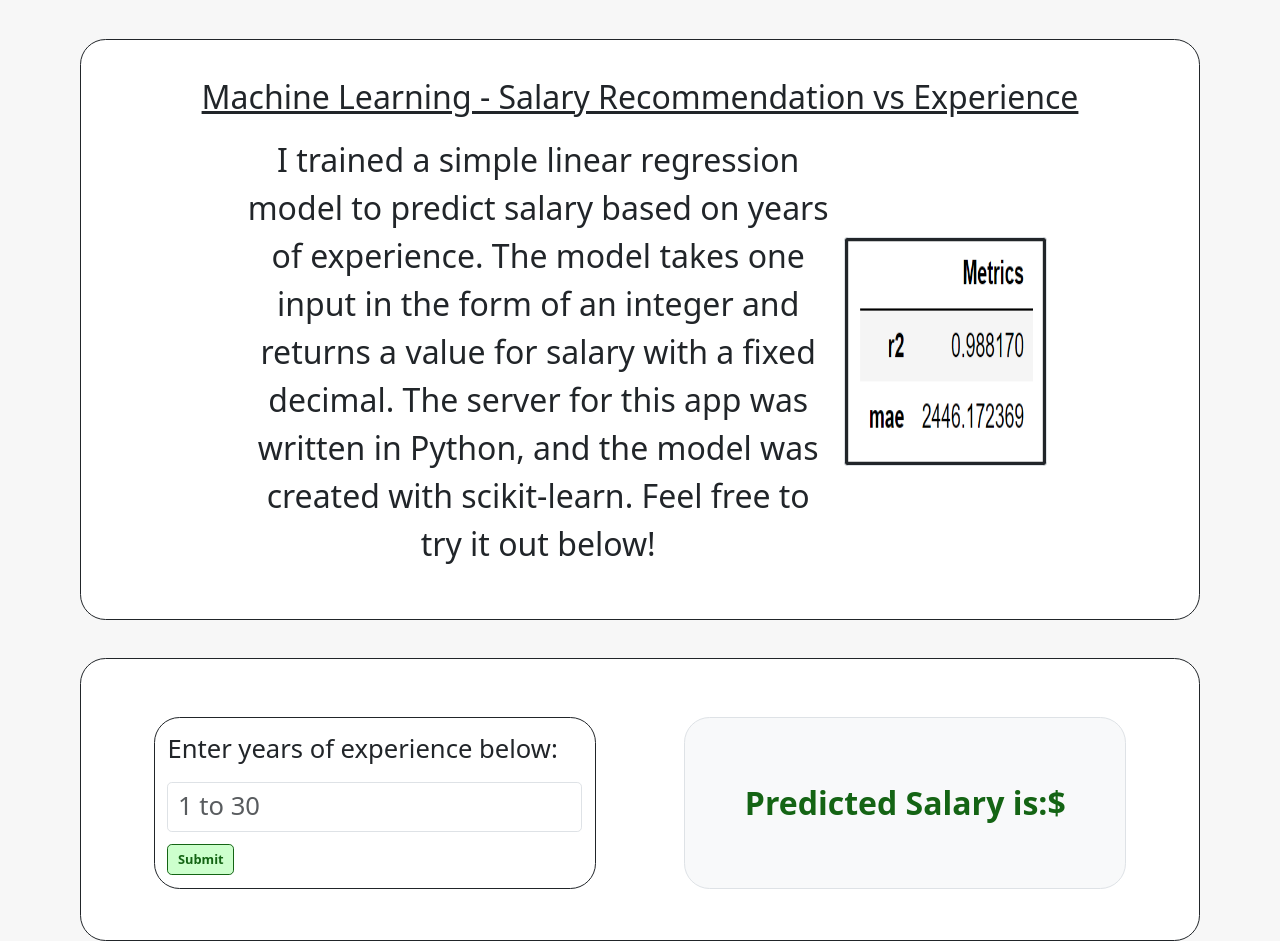
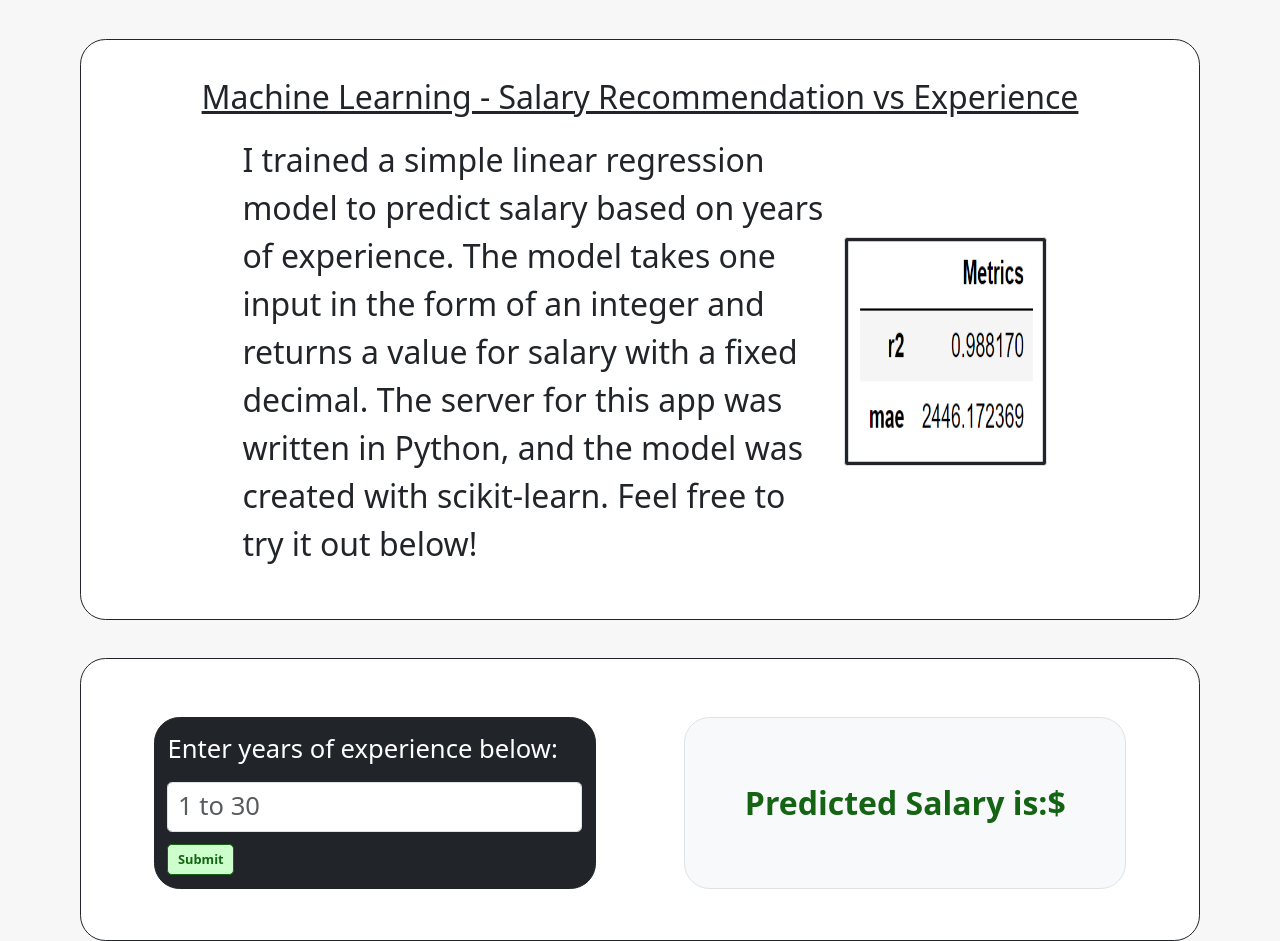
Before and after one commit to ctlcoding/mysite, a Flask app: page /ml in a window 1280 px wide. Shown: the part 43-984 px from the top of the page. Run offline with Flask 3, Linux system fonts and the light colour scheme; parts of the project's set-up code (start-up, migrations or seed data) failed here and were passed over; some libraries are stand-ins or nearby versions.

Commit message:
changed formatting

```diff
--- a/templates/partials/ml.html
+++ b/templates/partials/ml.html
@@ -5,7 +5,7 @@
             </div> -->
         <!-- Projects -->
         <h1 class="text-center" style="text-decoration: underline;">Machine Learning - Salary Recommendation vs Experience</h1>
-            <div class="text-center row align-items-center" style="width: 80%;">
+            <div class="text-left row align-items-center" style="width: 80%;">
                 <p class="my-3 col-md-9">I trained a simple linear regression model to predict salary based on years of experience.  The model takes one input in the form of an integer and returns a value for salary with a fixed decimal.
                 The server for this app was written in Python, and the model was created with scikit-learn.  Feel free to try it out below!
                 </p>
@@ -25,7 +25,7 @@
             <br>
             </div>
         <form class="row justify-content-around" action="/salary" method="post">
-            <div class="col-md-5 h-100 border rounded-5 border-dark p-3">
+            <div class="col-md-5 h-100 border rounded-5 border-dark bg-dark text-white p-3">
                 <p class="fs-2">Enter years of experience below:</p>
                 <input id="salary_pred" name="salary" class="form-control w-100 fs-2" placeholder="1 to 30" type="text">
                 <p class="error" style="display: none;"></p>
--- a/templates/partials/viz.html
+++ b/templates/partials/viz.html
@@ -1,7 +1,7 @@
 <div class="container pt-5 fs-1">
     <div class="h-auto p-5 m-auto bg-white rounded-5 border border-dark row justify-content-around">
         <h1 class="text-center" style="text-decoration: underline;">Power BI</h1>
-            <div class="text-center" style="width: 80%;">
+            <div class="text-left" style="width: 80%;">
                 <p class="my-3">I used a generic training set from Python to create the dashboard below.  The dataset contains information for housing prices in California circa 1990.
                     I created a few visuals to provide insights on correlation between data points, distribution of home prices, and the impact of location.
                 </p>
```
